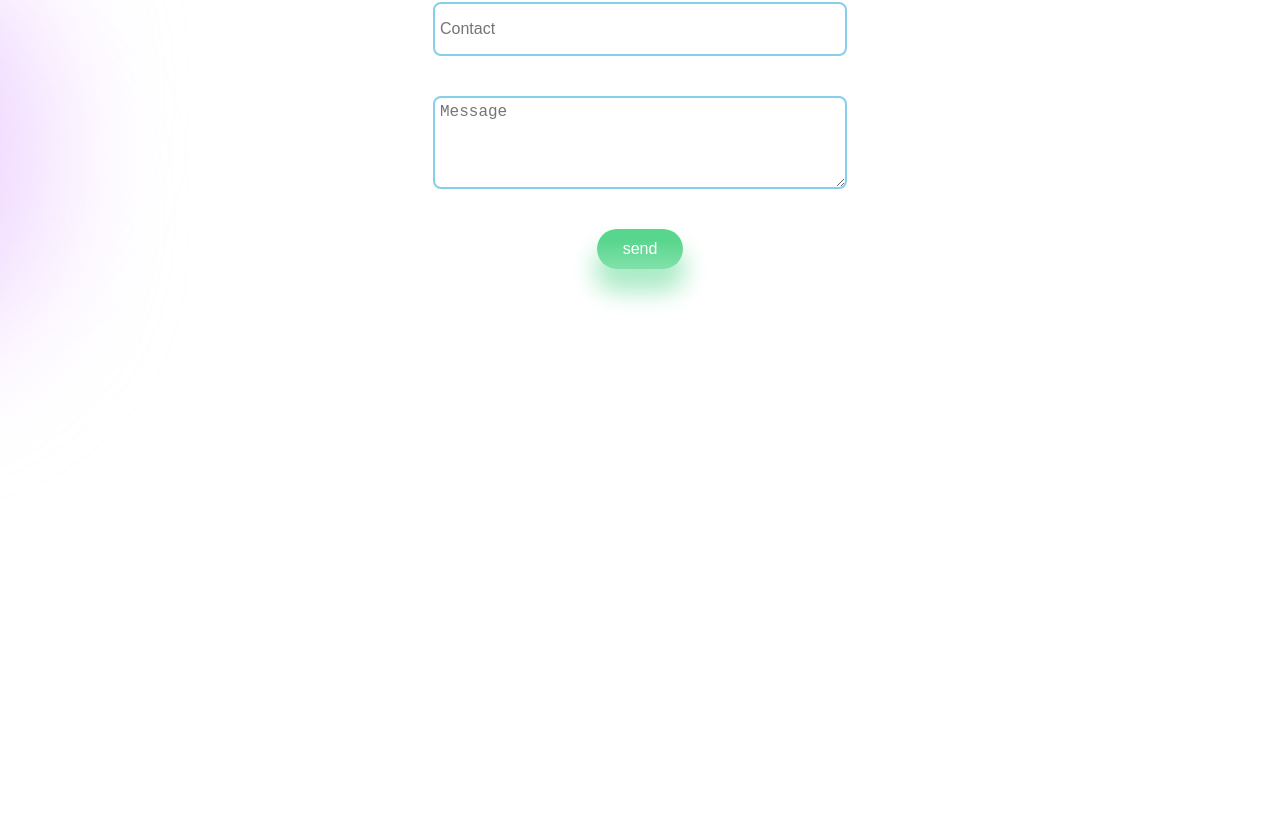
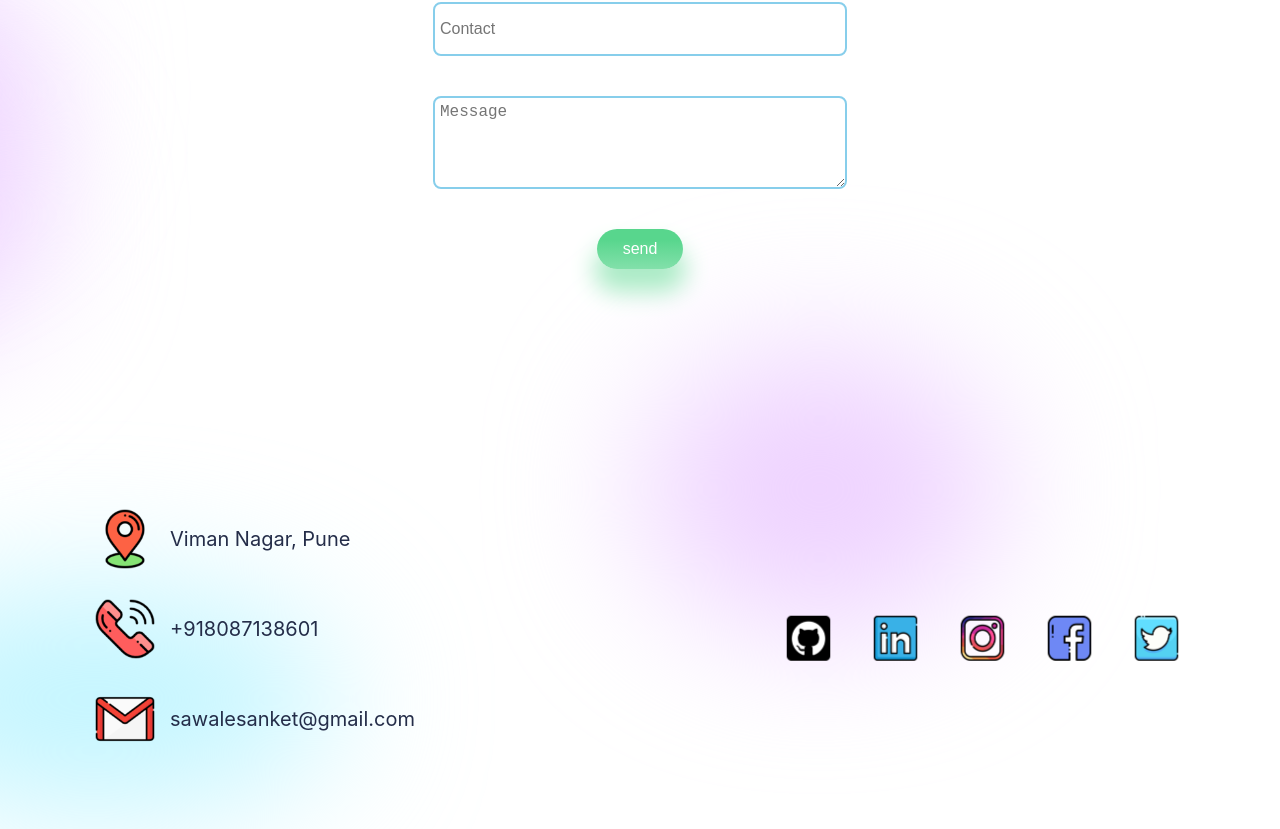
Before and after one commit to Mystic-Brain/My_website, a React (Create React App) app in the folder webapp/: page / in a window 1280 px wide. Shown: the part 4795-5624 px from the top of the page. Built offline with nearby package versions, Linux system fonts and the light colour scheme.

Commit message:
footer update

```diff
--- a/webapp/src/components/Footer/footerr.css
+++ b/webapp/src/components/Footer/footerr.css
@@ -1,7 +1,44 @@
 .footer{
+    position: relative;
     display: flex;
     height:50vh;
     margin-top: 6rem;
     padding: 0px 50px 0px;
     align-items: center;
 }
+
+.left{
+    display:flex;
+    flex-direction: column;
+    position: relative;
+    flex:1;
+
+}
+.icon{
+
+    display: flex;
+    align-items: center;
+}
+
+.icon>:nth-child(1){
+    transform: scale(0.65);
+}
+
+.right{
+    display: flex;
+    justify-content: center;
+}
+
+
+
+.blur111{
+    position: absolute;
+    width: 18rem;
+    height: 14rem;
+    border-radius: 50%;
+    background: #edd0ff;
+    z-index: -9;
+    top: -20%;
+    left: 50%;
+    filter: blur(72px);
+}
--- a/webapp/src/components/Footer/footerr.jsx
+++ b/webapp/src/components/Footer/footerr.jsx
@@ -5,10 +5,10 @@ import LinkedIn from '../../img/linkedin_sss.png'
 import Instagram from '../../img/instagram_sss.png'
 import Facebook from '../../img/facebook_sss.png'
 import Twitter from '../../img/twitter_sss.png'
+import Location from '../../img/location.png'
+import Calling from '../../img/calling.png'
+import Gmail from '../../img/gmail.png'
 
-import location from '../../img/location.png'
-import calling from '../../img/calling.png'
-import gmail from '../../img/gmail.png'
 
 
 
@@ -16,14 +16,52 @@ function Footer() {
   return (
 
     <div className='footer'>
-      <div className="left">
+        <div className="left">
+            <div className='icon'>
+              <img src={Location} alt =''/>
+              <span>Viman Nagar, Pune</span>
+            </div>
 
-      </div>
 
-      <div className="right">
+            <div className='icon'>
+              <img src={Calling } alt =''/>
+              <span>+918087138601</span>
+            </div>
 
-      </div>
-    </div>
+
+            <div className='icon'>
+              <img src={Gmail} alt =''/>
+              <span>sawalesanket@gmail.com</span>
+            </div>
+        </div>
+
+        <div className="right">
+            <div className="i-icon">
+              <a href='https://github.com/Mystic-Brain'>
+              <img src={Github} alt =''/>
+              </a>
+              <a href='https://www.linkedin.com/in/sanket-sawale-111571a3/'>
+              <img src={LinkedIn} alt =''/>
+              </a>
+              <a href='https://www.instagram.com/sank8_patil/'>
+              <img src={Instagram} alt =''/>
+              </a>
+              <a href='https://www.facebook.com/CoOlsank8'>
+              <img src={Facebook} alt =''/>
+              </a>
+              <a href='https://twitter.com/cooksank8'>
+              <img src={Twitter} alt =''/>
+              </a>
+            </div>
+        </div>
+
+        <div className="blur111" style={{background:"rgb(238, 210, 255)"}}></div>
+        <div className="blur111" style={{background:"#C1F5FF",
+                                        top:'40%',width:'40%',height:'11rem',left:'-9rem'}}></div>
+
+
+
+  </div>
 
   )
 }
--- a/webapp/src/components/Intro/Intro.jsx
+++ b/webapp/src/components/Intro/Intro.jsx
@@ -60,7 +60,6 @@ const Intro = () => {
             <a href='https://www.facebook.com/CoOlsank8'>
             <img src={Facebook} alt =''/>
             </a>
-
             <a href='https://twitter.com/cooksank8'>
             <img src={Twitter} alt =''/>
             </a>
```
